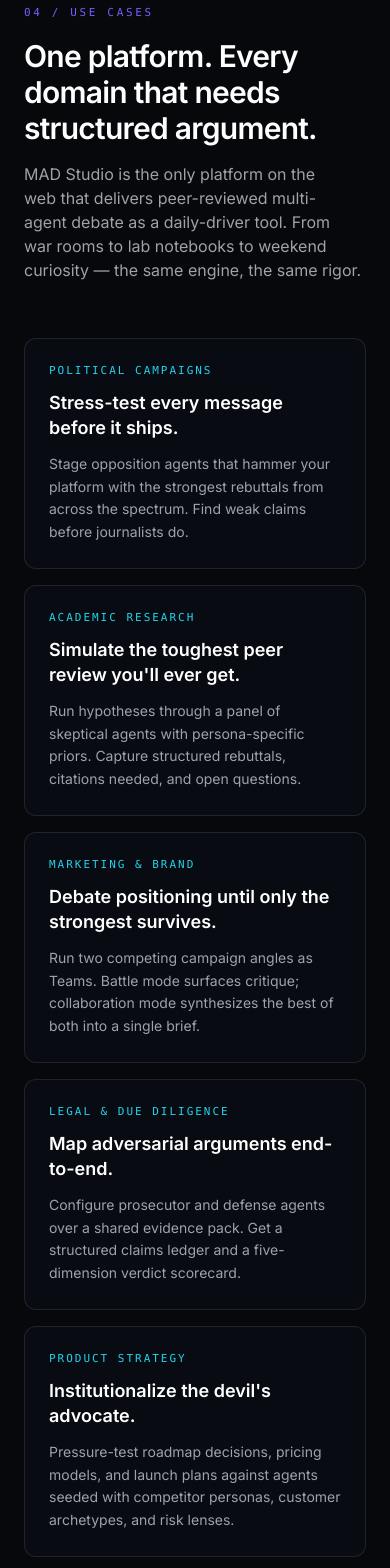
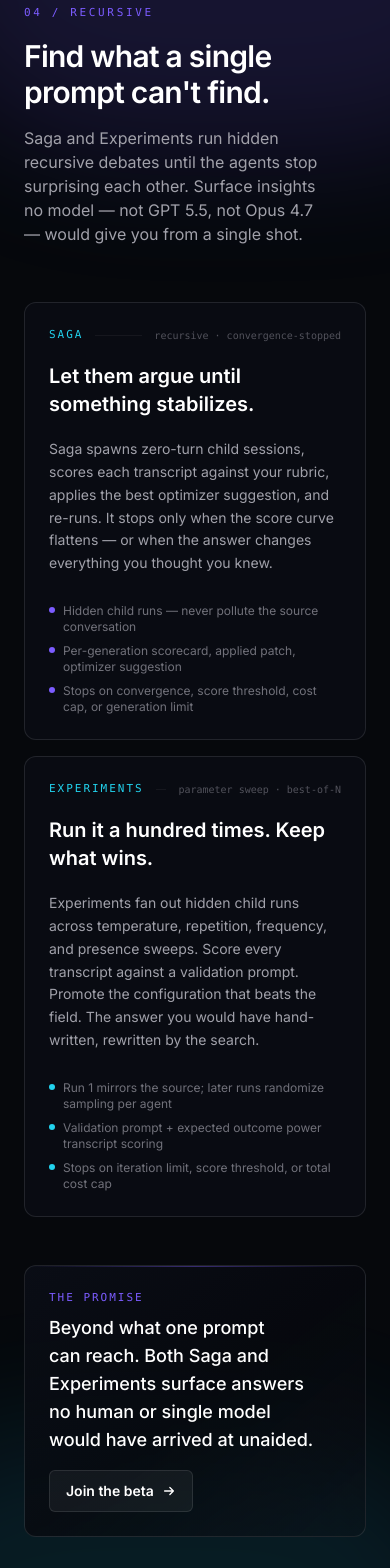
Before and after one commit to Andruuid/MADStudioLandingPage, a Next.js app: page / in a window 390 px wide. Shown: the part 7300-8868 px from the top of the page. Built offline with nearby package versions, Linux system fonts and the light colour scheme; no server answers.

Commit message:
Add Recursive section showcasing Saga and Experiments
Co-authored-by: Cursor <cursoragent@cursor.com>

```diff
--- a/app/page.tsx
+++ b/app/page.tsx
@@ -3,6 +3,7 @@ import Hero from "@/components/Hero";
 import Science from "@/components/Science";
 import Features from "@/components/Features";
 import ApiSection from "@/components/ApiSection";
+import Recursive from "@/components/Recursive";
 import UseCases from "@/components/UseCases";
 import Waitlist from "@/components/Waitlist";
 import Footer from "@/components/Footer";
@@ -15,6 +16,7 @@ export default function Home() {
       <Science />
       <Features />
       <ApiSection />
+      <Recursive />
       <UseCases />
       <Waitlist />
       <Footer />
--- a/components/Nav.tsx
+++ b/components/Nav.tsx
@@ -54,6 +54,9 @@ export default function Nav() {
           <a href="#api" className="transition hover:text-white">
             API
           </a>
+          <a href="#recursive" className="transition hover:text-white">
+            Recursive
+          </a>
           <a href="#use-cases" className="transition hover:text-white">
             Use Cases
           </a>
--- /dev/null
+++ b/components/Recursive.tsx
@@ -0,0 +1,165 @@
+export default function Recursive() {
+  return (
+    <section
+      id="recursive"
+      className="relative isolate overflow-hidden border-t border-white/5 bg-ink-900/40 py-28 md:py-36"
+    >
+      <div
+        aria-hidden
+        className="absolute -top-40 right-[-160px] h-[420px] w-[640px] rounded-full bg-accent/15 blur-3xl"
+      />
+      <div
+        aria-hidden
+        className="absolute bottom-[-200px] left-[-160px] h-[420px] w-[640px] rounded-full bg-accent-cyan/10 blur-3xl"
+      />
+
+      <div className="relative mx-auto max-w-6xl px-6">
+        <div className="flex flex-col gap-4 md:max-w-3xl">
+          <span className="font-mono text-[11px] uppercase tracking-[0.24em] text-accent">
+            04 / Recursive
+          </span>
+          <h2 className="text-balance text-3xl font-semibold tracking-tight text-white md:text-5xl">
+            Find what a single prompt can't find.
+          </h2>
+          <p className="text-balance text-zinc-400 md:text-lg">
+            Saga and Experiments run hidden recursive debates until the agents
+            stop surprising each other. Surface insights no model — not GPT 5.5,
+            not Opus 4.7 — would give you from a single shot.
+          </p>
+        </div>
+
+        <div className="mt-14 grid gap-4 lg:grid-cols-2">
+          <article className="glow-border relative flex flex-col gap-5 rounded-xl border border-white/10 bg-ink-800/60 p-6 md:p-8">
+            <div className="flex items-center gap-3">
+              <span className="font-mono text-[11px] uppercase tracking-[0.18em] text-accent-cyan">
+                Saga
+              </span>
+              <span className="h-px flex-1 bg-white/5" />
+              <span className="font-mono text-[10px] text-zinc-600">
+                recursive · convergence-stopped
+              </span>
+            </div>
+
+            <h3 className="text-xl font-semibold leading-snug text-white md:text-2xl">
+              Let them argue until something stabilizes.
+            </h3>
+
+            <p className="text-sm leading-relaxed text-zinc-400">
+              Saga spawns zero-turn child sessions, scores each transcript
+              against your rubric, applies the best optimizer suggestion, and
+              re-runs. It stops only when the score curve flattens — or when
+              the answer changes everything you thought you knew.
+            </p>
+
+            <ul className="mt-2 space-y-2 text-xs text-zinc-500">
+              <li className="flex items-start gap-2">
+                <span className="mt-1 h-1.5 w-1.5 shrink-0 rounded-full bg-accent" />
+                <span>
+                  Hidden child runs — never pollute the source conversation
+                </span>
+              </li>
+              <li className="flex items-start gap-2">
+                <span className="mt-1 h-1.5 w-1.5 shrink-0 rounded-full bg-accent" />
+                <span>
+                  Per-generation scorecard, applied patch, optimizer suggestion
+                </span>
+              </li>
+              <li className="flex items-start gap-2">
+                <span className="mt-1 h-1.5 w-1.5 shrink-0 rounded-full bg-accent" />
+                <span>
+                  Stops on convergence, score threshold, cost cap, or generation
+                  limit
+                </span>
+              </li>
+            </ul>
+          </article>
+
+          <article className="glow-border relative flex flex-col gap-5 rounded-xl border border-white/10 bg-ink-800/60 p-6 md:p-8">
+            <div className="flex items-center gap-3">
+              <span className="font-mono text-[11px] uppercase tracking-[0.18em] text-accent-cyan">
+                Experiments
+              </span>
+              <span className="h-px flex-1 bg-white/5" />
+              <span className="font-mono text-[10px] text-zinc-600">
+                parameter sweep · best-of-N
+              </span>
+            </div>
+
+            <h3 className="text-xl font-semibold leading-snug text-white md:text-2xl">
+              Run it a hundred times. Keep what wins.
+            </h3>
+
+            <p className="text-sm leading-relaxed text-zinc-400">
+              Experiments fan out hidden child runs across temperature,
+              repetition, frequency, and presence sweeps. Score every transcript
+              against a validation prompt. Promote the configuration that beats
+              the field. The answer you would have hand-written, rewritten by
+              the search.
+            </p>
+
+            <ul className="mt-2 space-y-2 text-xs text-zinc-500">
+              <li className="flex items-start gap-2">
+                <span className="mt-1 h-1.5 w-1.5 shrink-0 rounded-full bg-accent-cyan" />
+                <span>
+                  Run 1 mirrors the source; later runs randomize sampling per
+                  agent
+                </span>
+              </li>
+              <li className="flex items-start gap-2">
+                <span className="mt-1 h-1.5 w-1.5 shrink-0 rounded-full bg-accent-cyan" />
+                <span>
+                  Validation prompt + expected outcome power transcript scoring
+                </span>
+              </li>
+              <li className="flex items-start gap-2">
+                <span className="mt-1 h-1.5 w-1.5 shrink-0 rounded-full bg-accent-cyan" />
+                <span>
+                  Stops on iteration limit, score threshold, or total cost cap
+                </span>
+              </li>
+            </ul>
+          </article>
+        </div>
+
+        <div className="relative mt-12 overflow-hidden rounded-xl border border-white/10 bg-gradient-to-br from-ink-800/80 via-ink-900/80 to-ink-800/40 p-6 md:p-8">
+          <div
+            aria-hidden
+            className="absolute inset-x-0 top-0 h-px bg-gradient-to-r from-transparent via-accent/40 to-transparent"
+          />
+          <div className="flex flex-col items-start gap-4 md:flex-row md:items-center md:justify-between md:gap-8">
+            <div className="flex flex-col gap-2">
+              <span className="font-mono text-[11px] uppercase tracking-[0.18em] text-accent">
+                The promise
+              </span>
+              <p className="text-balance text-lg font-medium text-white md:text-xl">
+                Beyond what one prompt can reach. Both Saga and Experiments
+                surface answers no human or single model would have arrived at
+                unaided.
+              </p>
+            </div>
+            <a
+              href="#waitlist"
+              className="inline-flex shrink-0 items-center gap-2 rounded-md border border-white/10 bg-white/5 px-4 py-2.5 text-sm font-semibold text-white transition hover:border-accent/60 hover:bg-accent/10"
+            >
+              Join the beta
+              <svg
+                className="h-3.5 w-3.5"
+                viewBox="0 0 16 16"
+                fill="none"
+                stroke="currentColor"
+                strokeWidth="1.5"
+                aria-hidden
+              >
+                <path
+                  d="M3 8h10M9 4l4 4-4 4"
+                  strokeLinecap="round"
+                  strokeLinejoin="round"
+                />
+              </svg>
+            </a>
+          </div>
+        </div>
+      </div>
+    </section>
+  );
+}
--- a/components/UseCases.tsx
+++ b/components/UseCases.tsx
@@ -50,7 +50,7 @@ export default function UseCases() {
       <div className="mx-auto max-w-6xl px-6">
         <div className="flex flex-col gap-4 md:max-w-2xl">
           <span className="font-mono text-[11px] uppercase tracking-[0.24em] text-accent">
-            04 / Use cases
+            05 / Use cases
           </span>
           <h2 className="text-balance text-3xl font-semibold tracking-tight text-white md:text-5xl">
             One platform. Every domain that needs structured argument.
--- a/components/Waitlist.tsx
+++ b/components/Waitlist.tsx
@@ -71,7 +71,7 @@ export default function Waitlist() {
 
       <div className="relative mx-auto flex max-w-3xl flex-col items-center gap-8 px-6 text-center">
         <span className="font-mono text-[11px] uppercase tracking-[0.24em] text-accent">
-          05 / Beta access
+          06 / Beta access
         </span>
         <h2 className="text-balance text-4xl font-semibold tracking-tight text-white md:text-6xl">
           Be among the first to deploy{" "}
```
